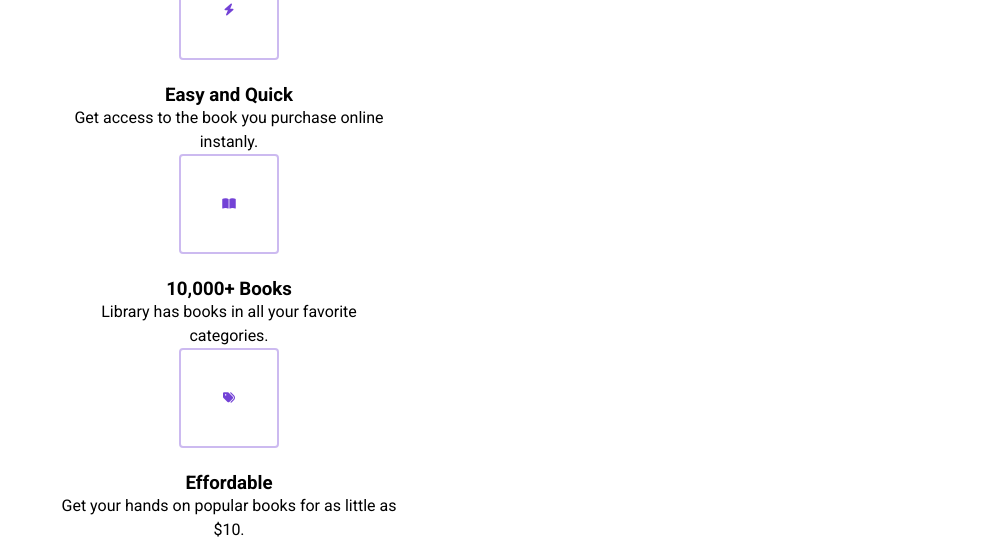
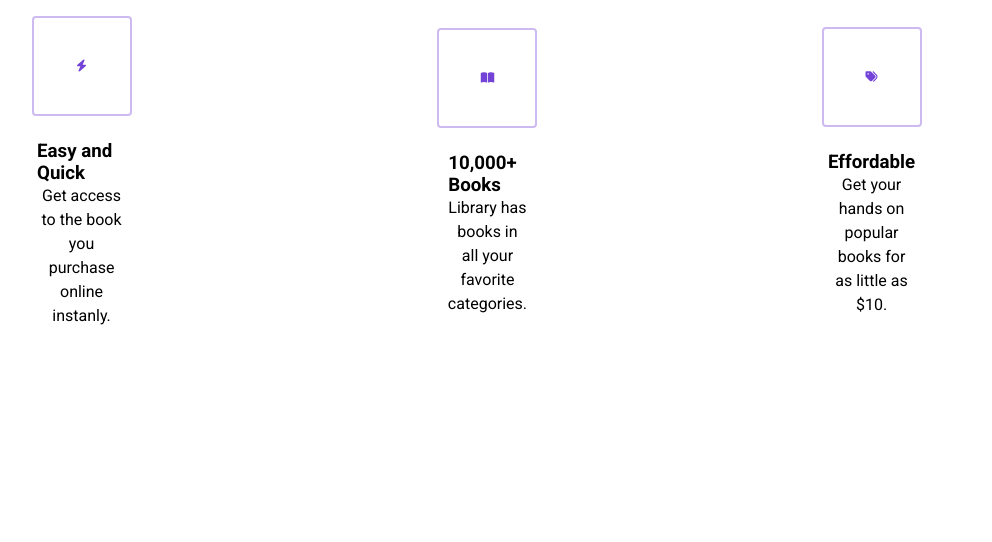
Before and after one commit to khoile1122/Ecommerce, a plain HTML site: page index.html in a window 1280 px wide. Shown: the part 1064-1606 px from the top of the page, without its empty margins (27-1019 px from the left). After the commit the page ends 1448 px from the top, so only its background shows below. Drawn offline with Linux system fonts and the light colour scheme.

Commit message:
hightlights_new

```diff
--- a/index.html
+++ b/index.html
@@ -37,11 +37,12 @@
 
     <main>
         <section id="highlights">
-            <div class="nav__container">
+            <div class="container">
                 <div class="row">
                     <h2 class="section__title">
                         Why choose <span class="purple">Library?</span>
                     </h2>
+                <div class="highlight__wrapper--all">
                     <div class="highlight__wrapper">
                         <div class="highlight">
                             <div class="highlight__img">
@@ -79,6 +80,7 @@
                                 <p class="highlight__para">
                                     Get your hands on popular books for as little as $10.
                                 </p>
+                </div>
                         </div>
                     </div>
                 </div>
--- a/styles.css
+++ b/styles.css
@@ -141,6 +141,7 @@ HIGHLIGHT
 
 */
 
+
 .highlight__wrapper {
     display: flex;
 }
@@ -177,3 +178,9 @@ HIGHLIGHT
     font-size: 20px;
     margin-bottom: 16px;
 }
+
+.highlight__wrapper--all {
+    display: flex;
+    align-items: center;
+    justify-content: center;
+}
```
